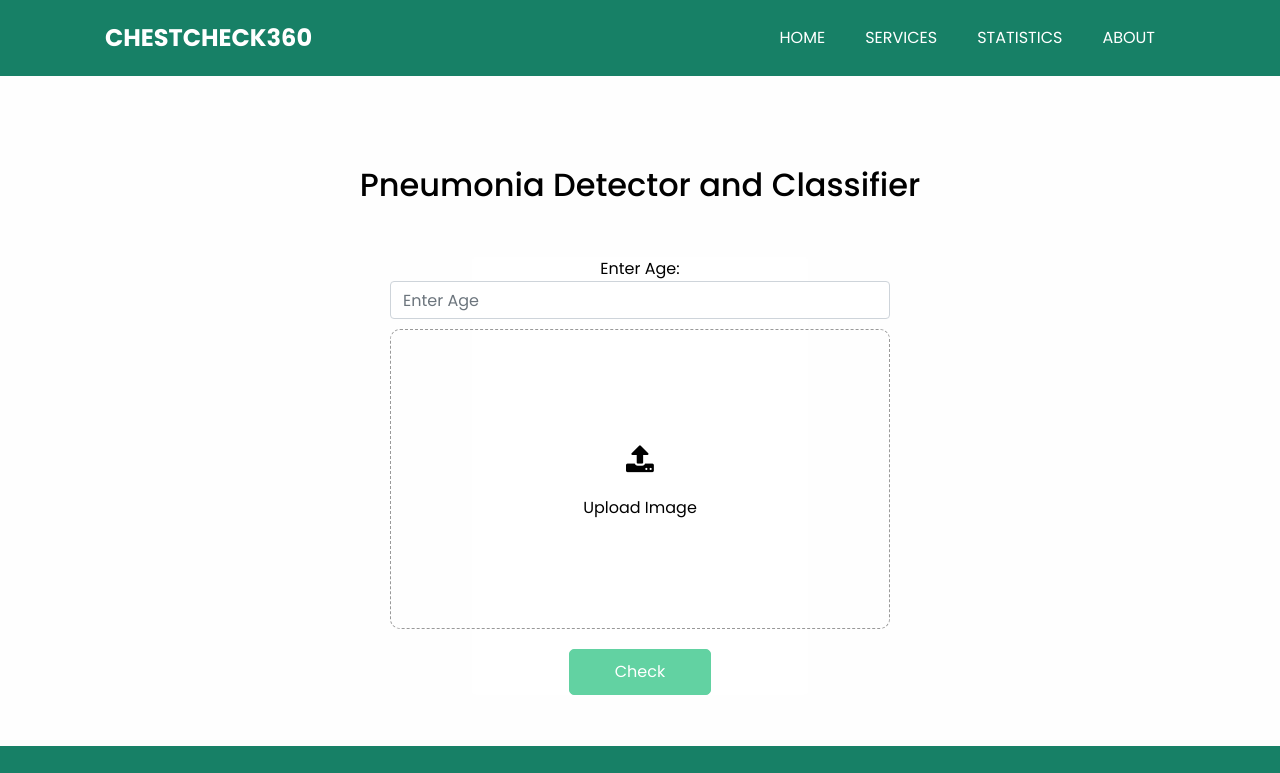
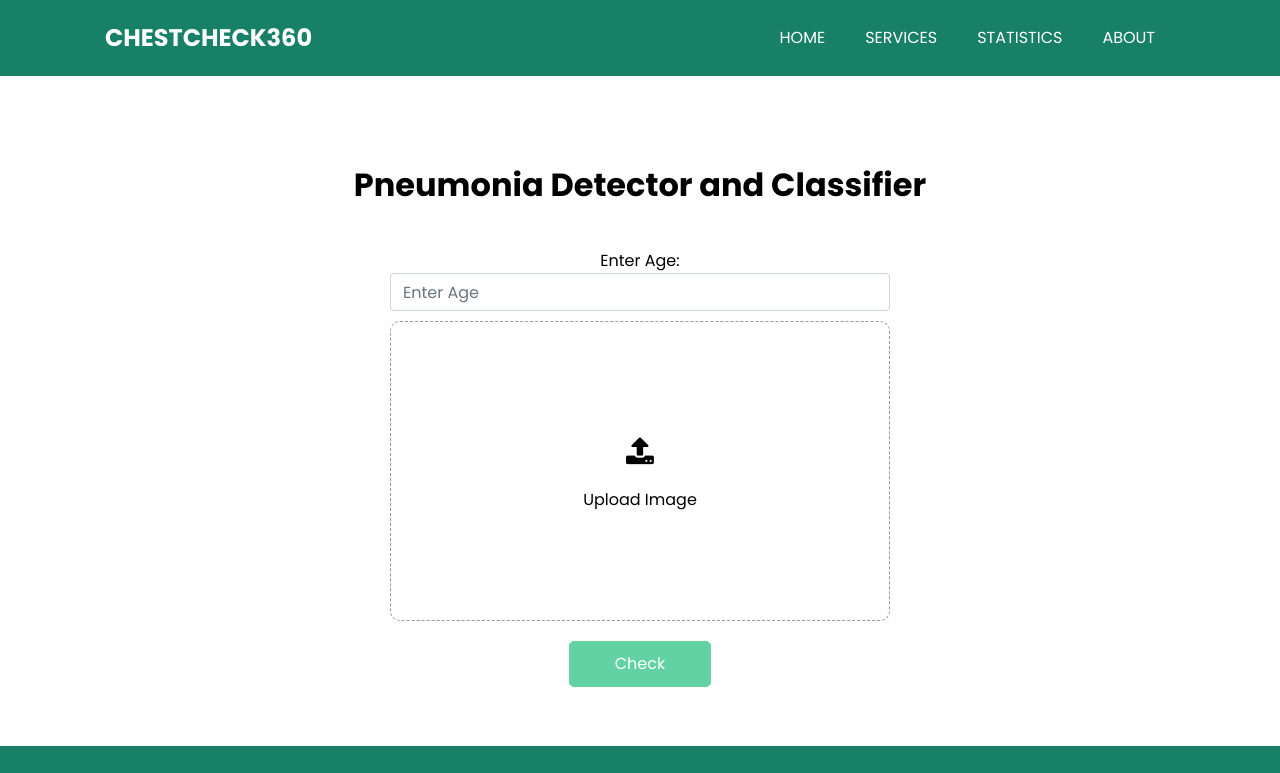
Before and after one commit to Deepakr07/Pnuemonia-Detector-UI, a plain HTML site: page index.html in a window 1280 px wide. Shown: the top 773 px of the page. Drawn offline with nearby package versions, Linux system fonts and the light colour scheme; some packages are replaced by stand-ins of ours.

Commit message:
resolved : heading style issue

```diff
--- a/css/style.css
+++ b/css/style.css
@@ -245,7 +245,12 @@ body {
   align-items: flex-start;
 }
 
+.heading_container h2 {
+  position: relative;
+  font-weight: bold;
+  margin-bottom: 0;
 
+}
 
 .heading_container p {
   margin-top: 10px;
```
